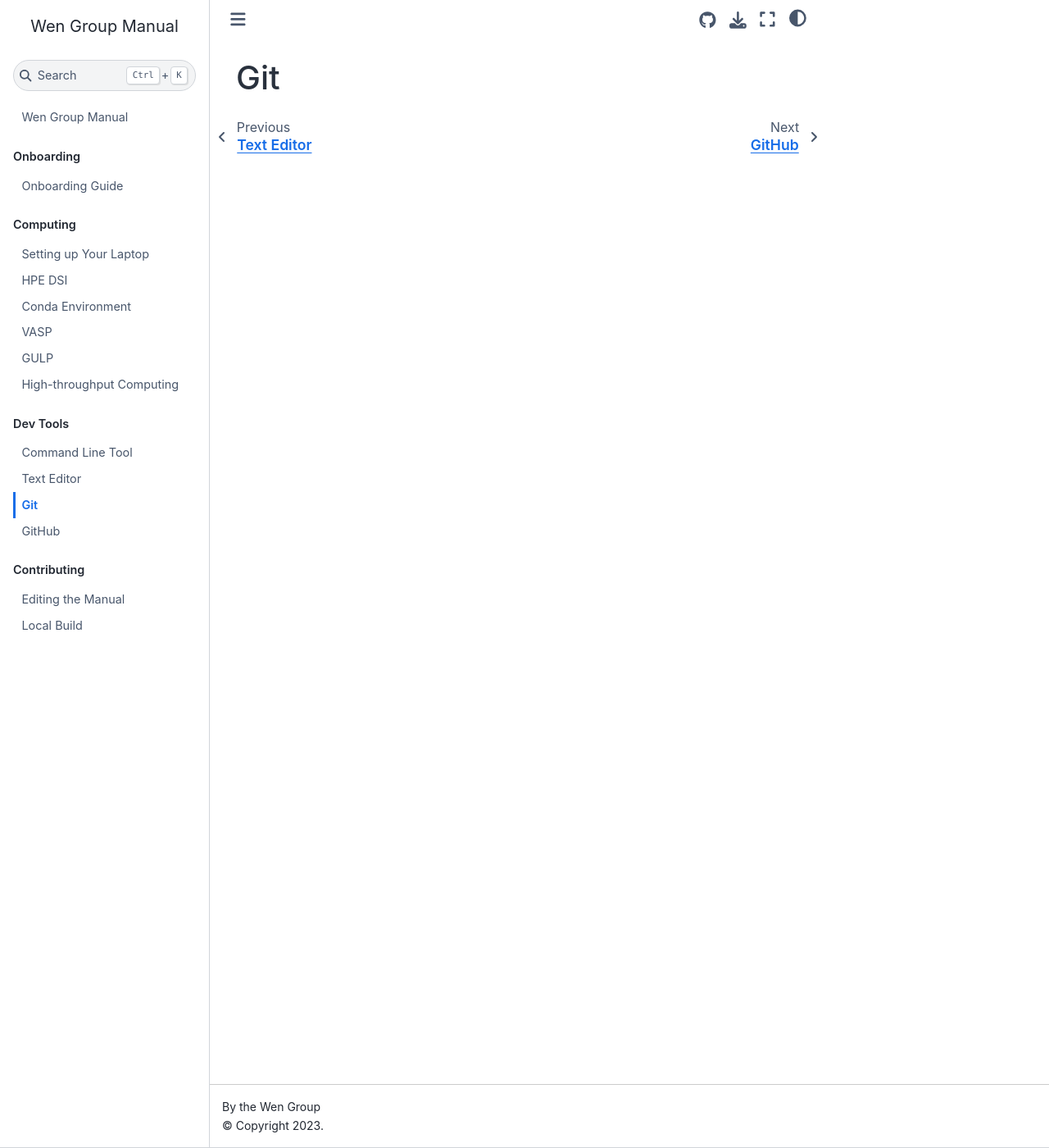
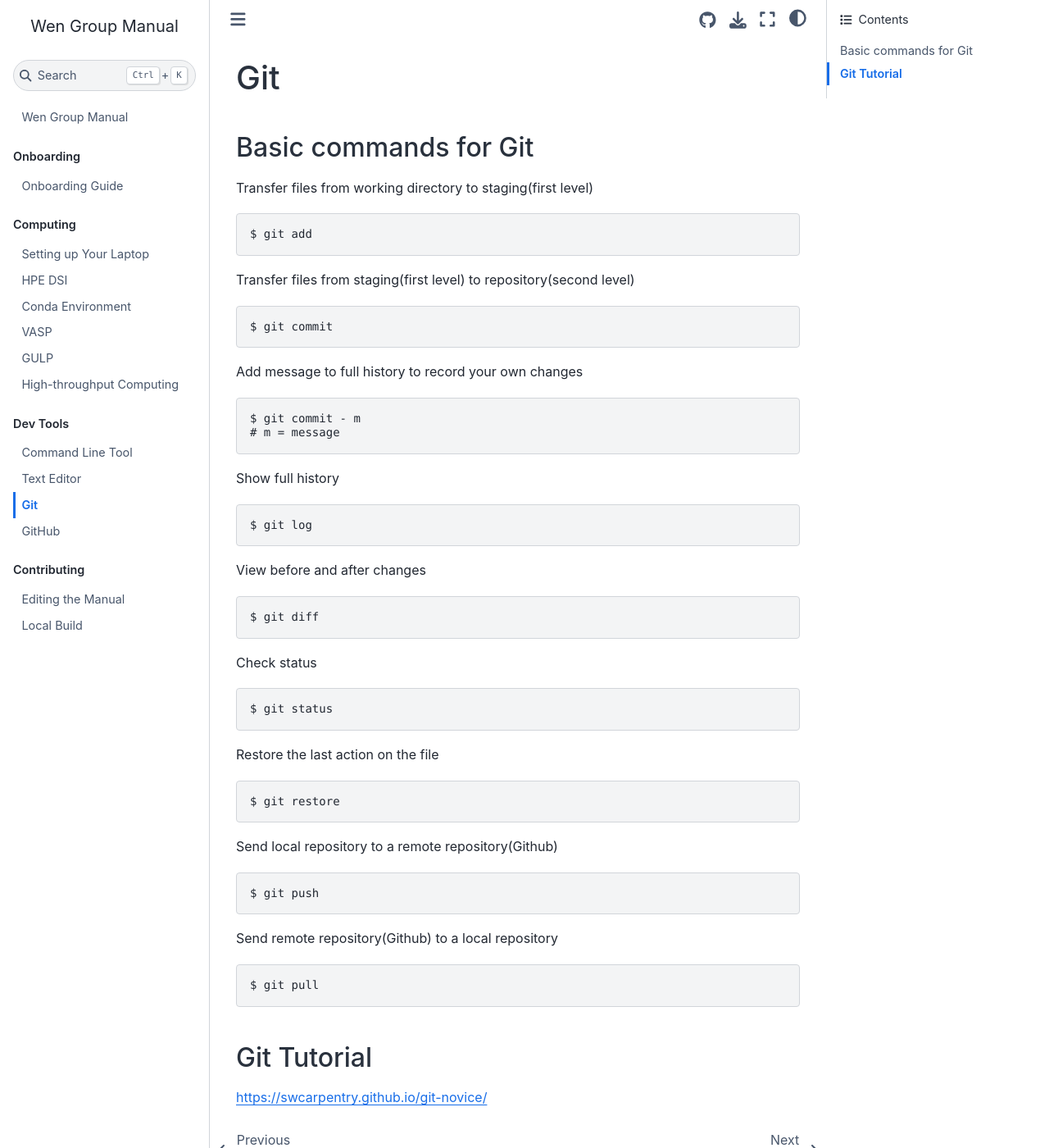
Before and after one commit to wengroup/group_manual, a Jupyter Book: the page built from docs/devtool/git.md, in a window 1280 px wide and 1400 px high. Shown: the whole window at 82% size. Built offline with Jupyter Book 1.0.4 settings and Sphinx 7.4.7 and the Sphinx Book theme 1.1.4, drawn with Linux system fonts in a browser that asks for light colours.

Commit message:
Update of Git
I have not finished yet, just saving this page first for backup.

````diff
--- a/docs/devtool/git.md
+++ b/docs/devtool/git.md
@@ -1,3 +1,55 @@
 (label:git)=
 
 # Git
+
+## Basic commands for Git
+
+Transfer files from working directory to staging(first level)
+```
+$ git add
+```
+
+Transfer files from staging(first level) to repository(second level)
+```
+$ git commit
+```
+
+Add message to full history to record your own changes
+```
+$ git commit - m
+# m = message
+```
+
+Show full history
+```
+$ git log
+```
+
+View before and after changes
+```
+$ git diff
+```
+
+Check status
+```
+$ git status
+```
+
+Restore the last action on the file
+```
+$ git restore
+```
+
+Send local repository to a remote repository(Github)
+```
+$ git push
+```
+
+Send remote repository(Github) to a local repository
+```
+$ git pull
+```
+
+
+## Git Tutorial
+https://swcarpentry.github.io/git-novice/
````
